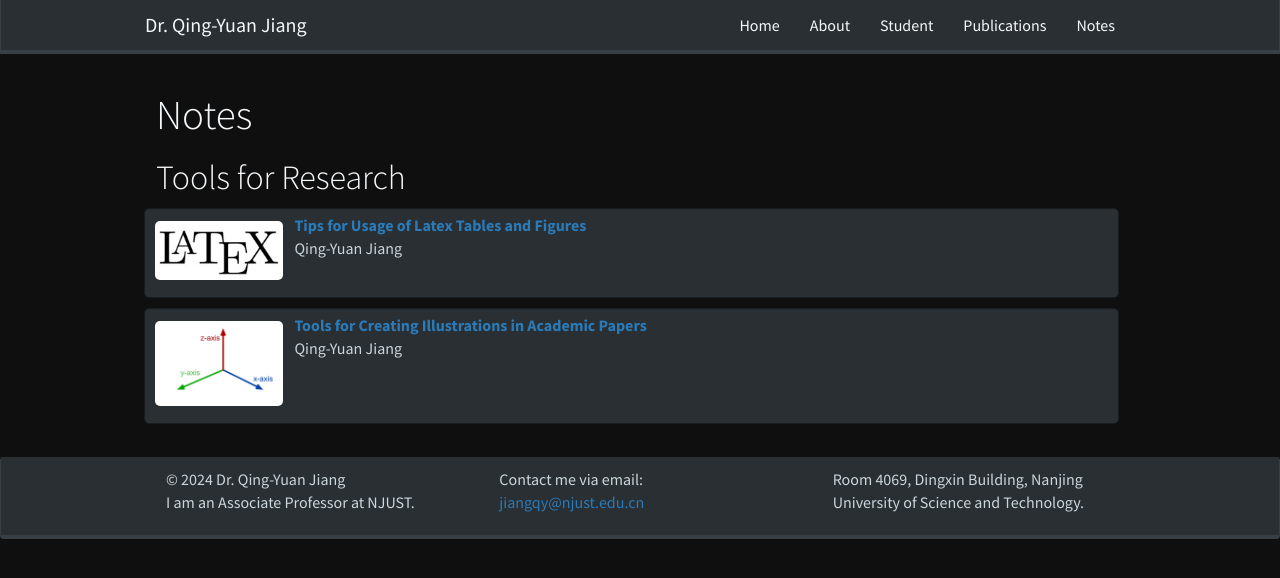
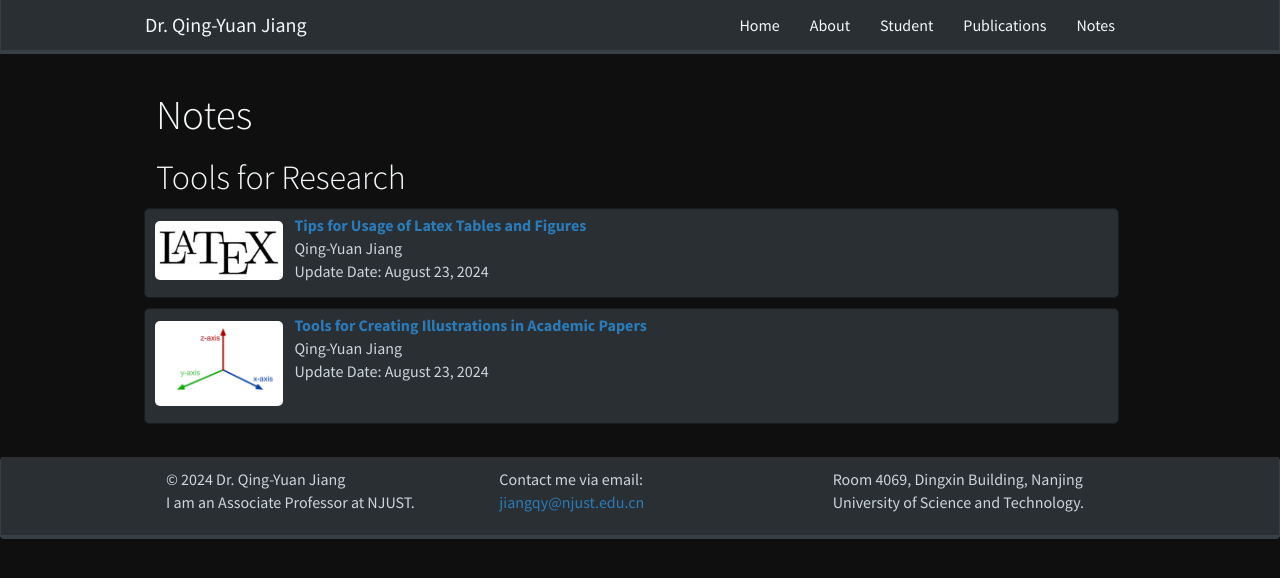
Before and after one commit to jiangqy/jiangqy.github.io, a Jekyll site: the page built from _pages/notes.md, in a window 1280 px wide. Shown: the top 578 px of the page. Built offline with Jekyll 4.4.1, drawn with Linux system fonts in a browser that asks for light colours; nearby versions of some CDN libraries; a style sheet for code colours, icons or effects is not loaded.

Commit message:
update date

```diff
--- a/_includes/sidebar.html
+++ b/_includes/sidebar.html
@@ -58,6 +58,6 @@
 <div class="well" style="padding: 0px">
 <h4 style="padding-left: 10px">Last Updated on:</h4>
   <div style="display: block; border-top: 1px solid rgba(145,165,180,.6); padding: 10px">
-    June, 21, 2024. Nanjing
+    {{ site.time | date: '%B %d, %Y' }}. Nanjing
   </div>
 </div>
--- a/_pages/notes.md
+++ b/_pages/notes.md
@@ -18,8 +18,9 @@ permalink: /notes/
     {% endif %}
   </li>
   <li class="flex-item2">
-    <a href="{{ note.link }}" target="_blank"><strong>{{ note.title }}</strong></a><br/>
-    {{ note.authors }}<br/>
+    <a href="{{ note.link }}" target="_blank"><strong>{{ note.title }}</strong></a>
+    <br/>{{ note.authors }}
+    <br/>Update Date: {{ site.time | date: '%B %d, %Y' }}
   </li>
   </ul>
   </div>
```
